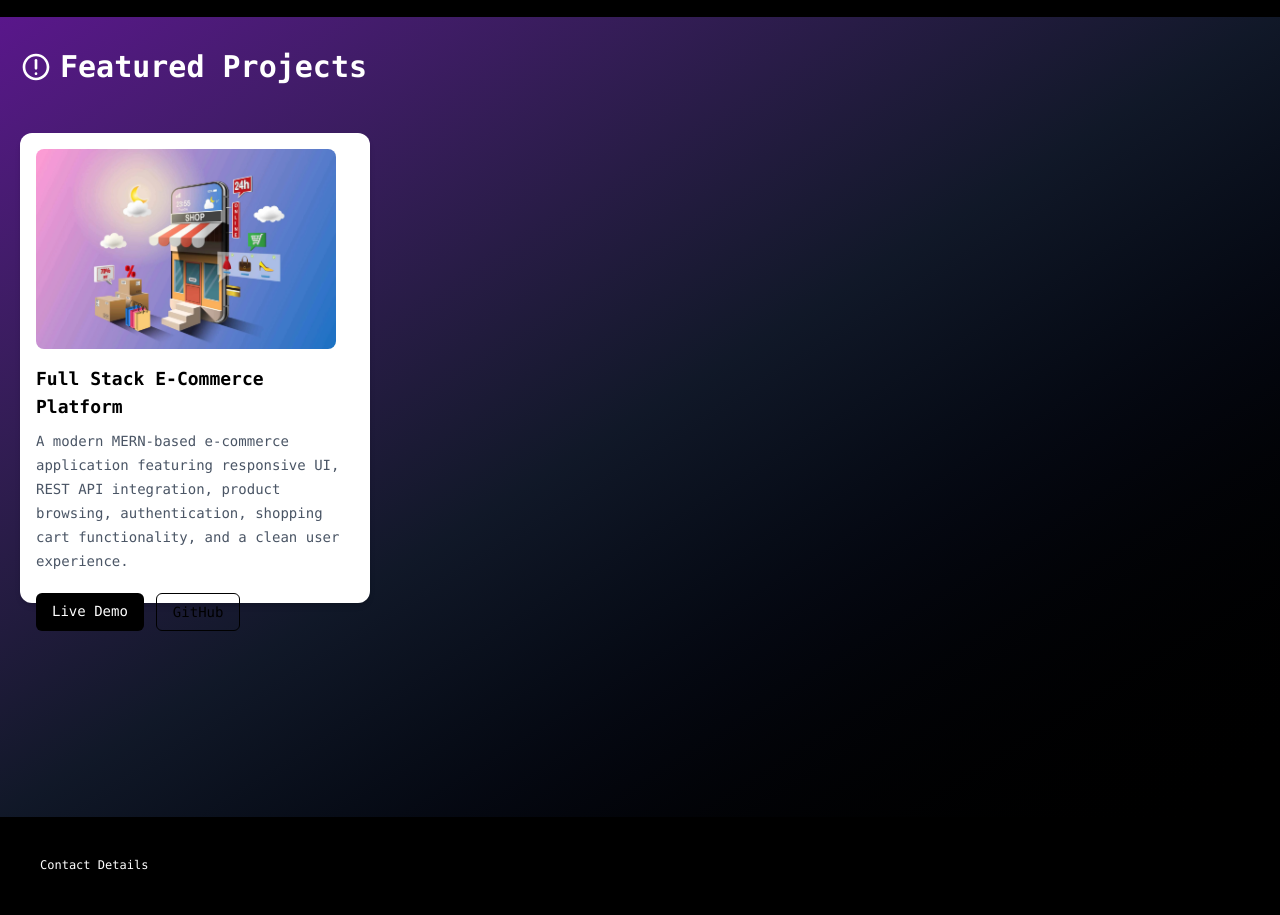
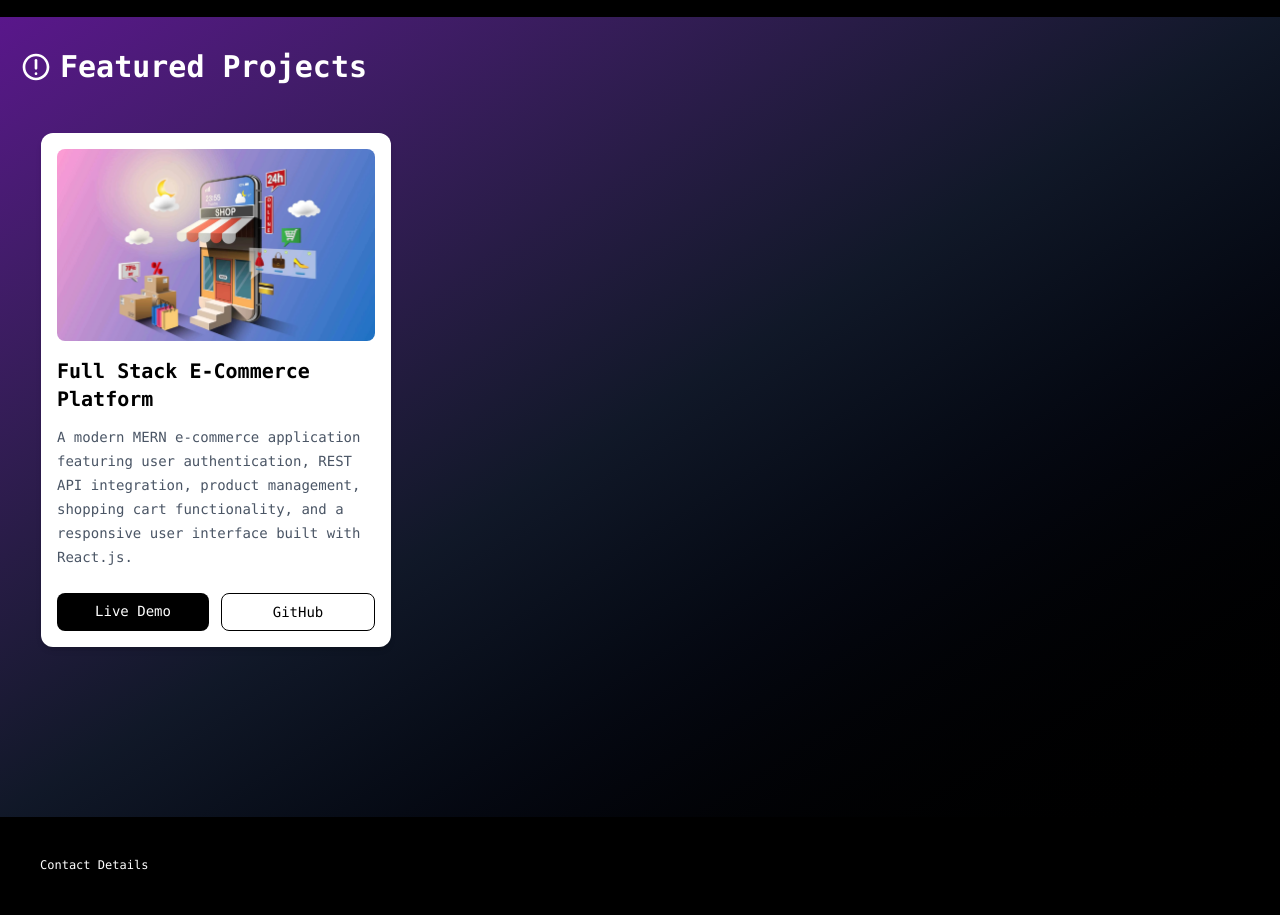
Before and after one commit to abdurrahmantushar/abdurPortFolio, a React (Vite) app: page / in a window 1280 px wide. Shown: the part 3860-4775 px from the top of the page. Built offline with nearby package versions, Linux system fonts and the light colour scheme.

Commit message:
Update projects.jsx
experiment

```diff
--- a/src/components/projects.jsx
+++ b/src/components/projects.jsx
@@ -1,8 +1,8 @@
 import { CgDanger } from "react-icons/cg";
-import picture2 from '../assets/picture2.png';
+import picture2 from "../assets/picture2.png";
 
 export const Projects = () => {
-   return (
+  return (
     <div className="min-h-screen bg-gradient-to-br from-purple-900 via-gray-900 to-black text-white pt-8 font-mono">
 
       <h1 className="lg:text-3xl text-xl font-bold mb-12 flex items-center gap-2 px-5">
@@ -10,43 +10,43 @@ export const Projects = () => {
         Featured Projects
       </h1>
 
-      <div className="columns-1 sm:columns-2 lg:columns-3 gap-6 space-y-6 px-5">
+      <div className="grid grid-cols-1 sm:grid-cols-2 lg:grid-cols-3 gap-8 px-5 justify-items-center">
 
         {/* Project Card */}
-        <div className="break-inside-avoid h-[430px] w-[250px] lg:h-[470px] lg:w-[350px] bg-white shadow-md rounded-xl p-4 hover:shadow-xl transition duration-300">
+        <div className="w-full max-w-[350px] bg-white rounded-xl p-4 shadow-md hover:shadow-xl hover:-translate-y-2 transition-all duration-300 flex flex-col">
 
           <img
             src={picture2}
-            className="rounded-lg h-[150px] w-[200px] lg:h-[200px] lg:w-[300px]"
             alt="project"
+            className="w-full h-48 object-cover rounded-lg"
           />
 
-          <h2 className="mt-4 font-semibold text-black text-lg">
+          <h2 className="mt-4 font-semibold text-black text-xl">
             Full Stack E-Commerce Platform
           </h2>
 
-          <p className="text-sm mt-2 text-gray-600 leading-6">
-            A modern MERN-based e-commerce application featuring responsive UI,
-            REST API integration, product browsing, authentication, shopping
-            cart functionality, and a clean user experience.
+          <p className="text-sm text-gray-600 mt-3 leading-6 flex-grow">
+            A modern MERN e-commerce application featuring user authentication,
+            REST API integration, product management, shopping cart
+            functionality, and a responsive user interface built with React.js.
           </p>
 
-          <div className="flex gap-3 mt-5">
+          <div className="flex gap-3 mt-6">
 
             <a
               href="https://abdur-e-commerce-1.vercel.app/"
               target="_blank"
               rel="noopener noreferrer"
-              className="px-4 py-2 bg-black text-white rounded-md text-sm hover:bg-gray-800 transition"
+              className="flex-1 text-center bg-black text-white py-2 rounded-lg text-sm font-medium hover:bg-gray-800 transition"
             >
               Live Demo
             </a>
 
             <a
-              href="https://github.com/abdurrahmantushar/abdur.e-commerce"
+              href="https://github.com/abdurrahmantushar"
               target="_blank"
               rel="noopener noreferrer"
-              className="px-4 py-2 border border-black text-black rounded-md text-sm hover:bg-black hover:text-white transition"
+              className="flex-1 text-center border border-black text-black py-2 rounded-lg text-sm font-medium hover:bg-black hover:text-white transition"
             >
               GitHub
             </a>
@@ -56,6 +56,7 @@ export const Projects = () => {
         </div>
 
       </div>
+
     </div>
   );
 };
```
